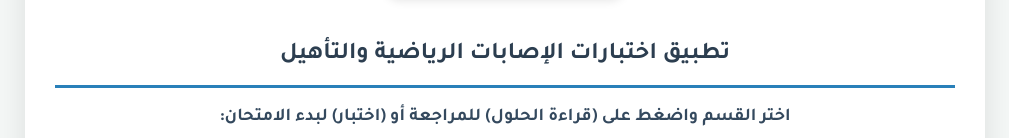
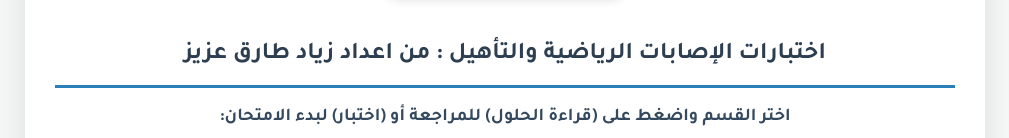
Before and after one commit to ZyadAlKurdi/777, a plain HTML site: page index.html in a window 1280 px wide. Shown: the part 253-391 px from the top of the page, without its empty margins (135-1144 px from the left). Drawn offline with Linux system fonts and the light colour scheme.

Commit message:
Update index.html

```diff
--- a/index.html
+++ b/index.html
@@ -70,7 +70,7 @@
     <!-- الشاشة الرئيسية -->
     <div id="home-screen" class="home-screen">
         <img src="https://i.ibb.co/HfMZ581z/556557263-1098771872435254-8140759409777653520-n.png" alt="شعار" class="university-logo">
-        <h1>تطبيق اختبارات الإصابات الرياضية والتأهيل</h1>
+        <h1> اختبارات الإصابات الرياضية والتأهيل : من اعداد زياد طارق عزيز</h1>
         <p>اختر القسم واضغط على (قراءة الحلول) للمراجعة أو (اختبار) لبدء الامتحان:</p>
 
         <div class="sections-grid">
```
